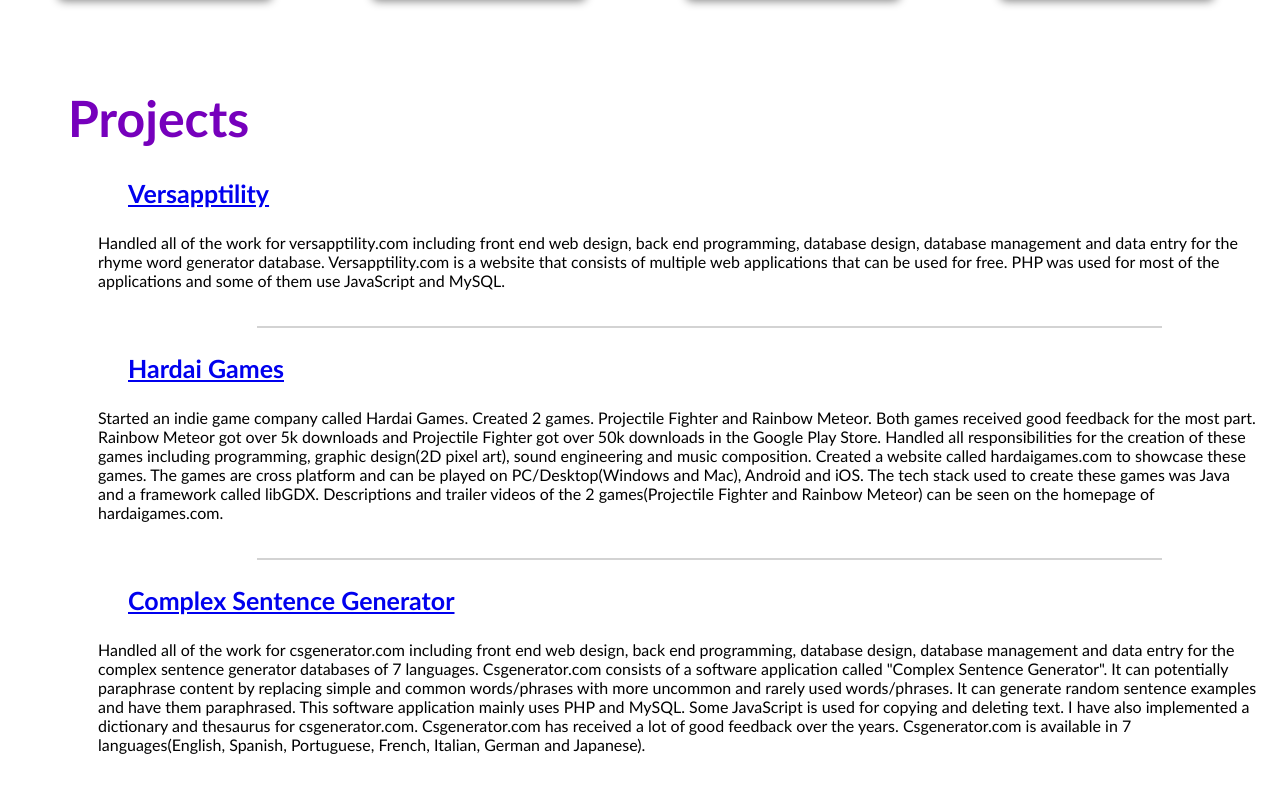
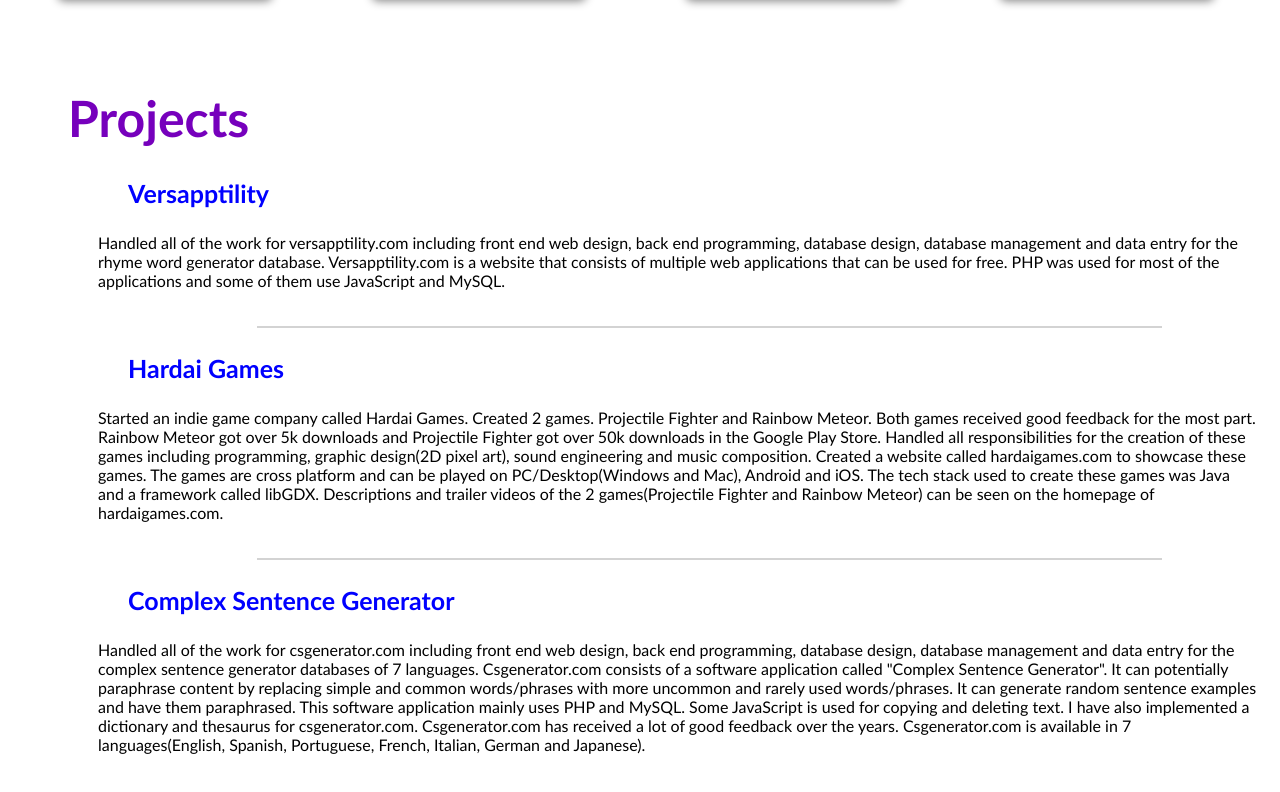
Before and after one commit to AaronLuke/my-portfolio, a plain HTML site: page index.html in a window 1280 px wide. Shown: the part 1182-1974 px from the top of the page. Drawn offline with Linux system fonts and the light colour scheme.

Commit message:
Update index.html

```diff
--- a/index.html
+++ b/index.html
@@ -113,19 +113,19 @@
 
         <div id="projects-container" class="projects-container">
             <div class="project-card">
-              <h3><a href="https://www.versapptility.com">Versapptility</a></h3>
+              <h3><a style="text-decoration: none; color: blue;" href="https://www.versapptility.com">Versapptility</a></h3>
               <p>Handled all of the work for versapptility.com including front end web design, back end programming, database design, database management and data entry for the rhyme word generator database. Versapptility.com is a website that consists of multiple web applications that can be used for free. PHP was used for most of the applications and some of them use JavaScript and MySQL.</p>
             </div>
             <hr>
             <div class="project-card">
-              <h3><a href="https://www.hardaigames.com">Hardai Games</a></h3>
+              <h3><a style="text-decoration: none; color: blue;" href="https://www.hardaigames.com">Hardai Games</a></h3>
               <p>Started an indie game company called Hardai Games. Created 2 games. Projectile Fighter and Rainbow Meteor. Both games received good feedback for the most part. Rainbow Meteor got over 5k downloads and Projectile Fighter got over 50k downloads in the Google Play Store. Handled all responsibilities for the creation of these games including programming, graphic design(2D pixel art), sound engineering and music composition.
 
 Created a website called hardaigames.com to showcase these games. The games are cross platform and can be played on PC/Desktop(Windows and Mac), Android and iOS. The tech stack used to create these games was Java and a framework called libGDX. Descriptions and trailer videos of the 2 games(Projectile Fighter and Rainbow Meteor) can be seen on the homepage of hardaigames.com.</p>
             </div>
             <hr>
             <div class="project-card">
-              <h3><a href="https://www.csgenerator.com">Complex Sentence Generator</a></h3>
+              <h3><a style="text-decoration: none; color: blue;" href="https://www.csgenerator.com">Complex Sentence Generator</a></h3>
               <p>Handled all of the work for csgenerator.com including front end web design, back end programming, database design, database management and data entry for the complex sentence generator databases of 7 languages. Csgenerator.com consists of a software application called "Complex Sentence Generator". It can potentially paraphrase content by replacing simple and common words/phrases with more uncommon and rarely used words/phrases. It can generate random sentence examples and have them paraphrased. This software application mainly uses PHP and MySQL. Some JavaScript is used for copying and deleting text. I have also implemented a dictionary and thesaurus for csgenerator.com. Csgenerator.com has received a lot of good feedback over the years. Csgenerator.com is available in 7 languages(English, Spanish, Portuguese, French, Italian, German and Japanese).</p>
             </div>
         </div>
```
